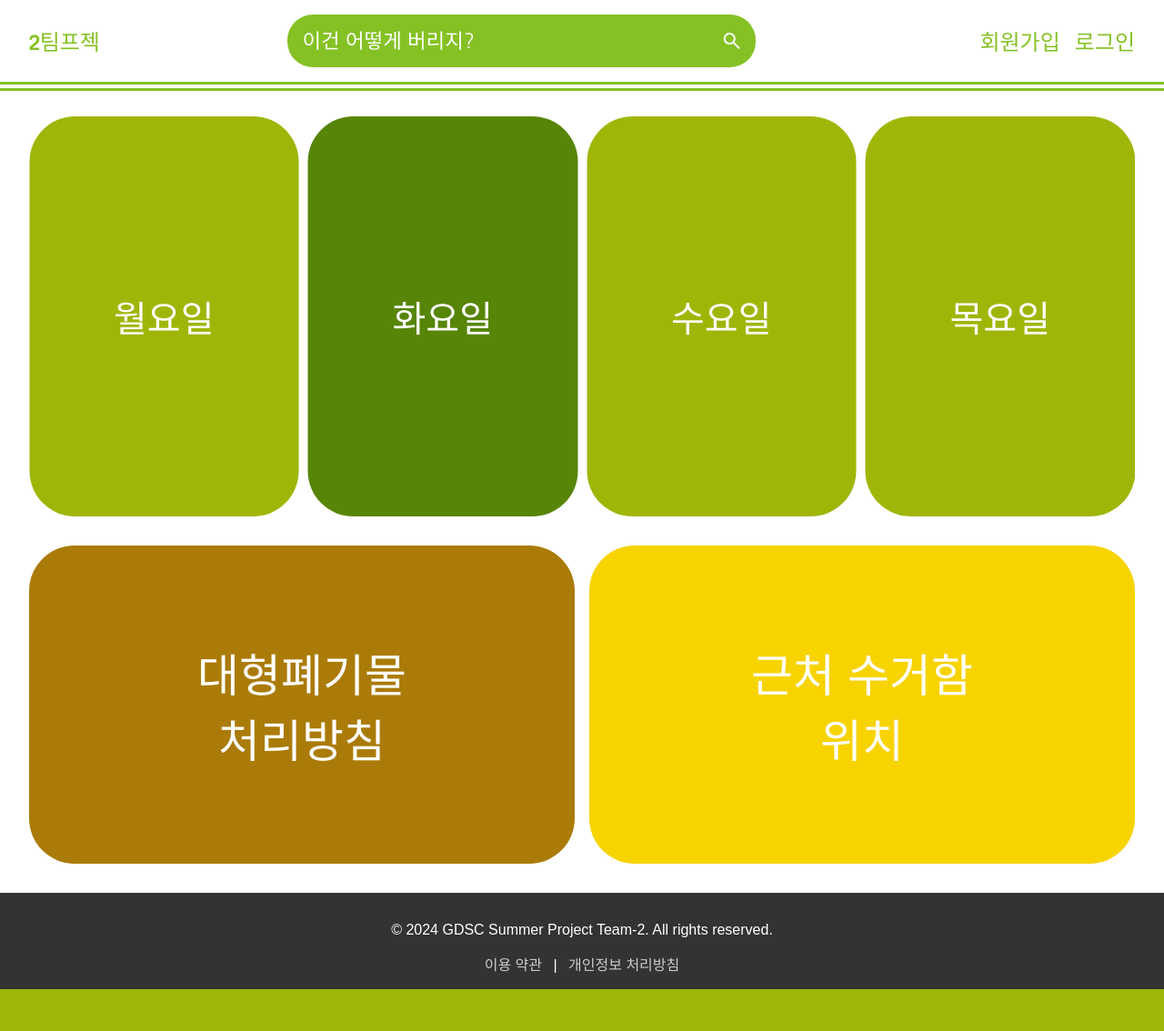
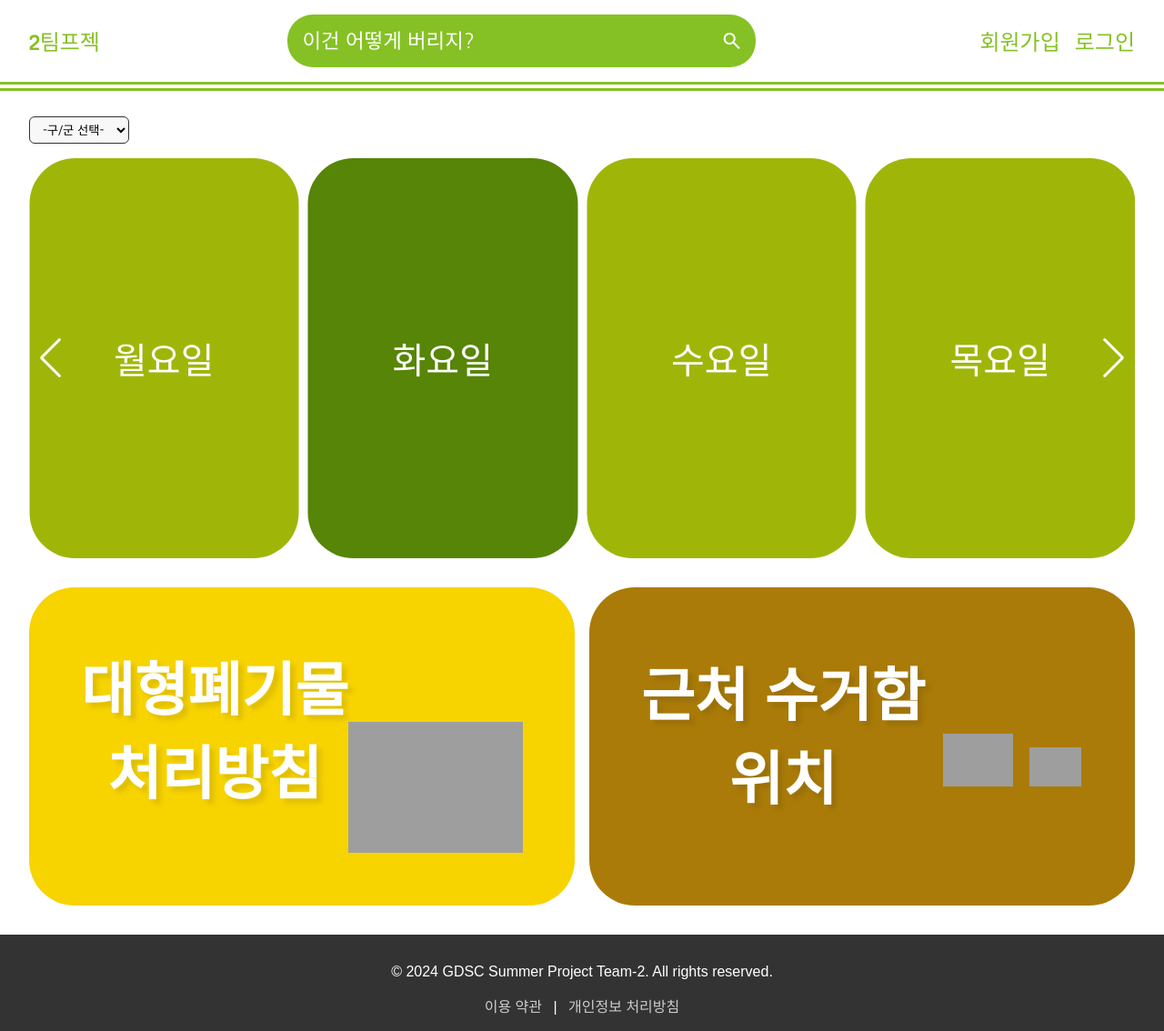
Before and after one commit to GDSC-DEU/2024-SummerProject_Team2, a FastAPI app: page / in a window 1280 px wide. Shown: the whole page at 91% size. Before the commit the page ends 1088 px from the top, so only its background shows below. Run offline with FastAPI, Linux system fonts and the light colour scheme; grey boxes are pictures that could not be loaded.

Commit message:
메인 화면 아이콘 추가
아이콘 추가, 회원가입 닉네임 입력창, 네이버 지도 API 위치 받아오는 동작 수행

```diff
--- a/backend/sql_app/static/css/style.css
+++ b/backend/sql_app/static/css/style.css
@@ -131,6 +131,30 @@ main {
   height: 100%;
 }
 
+/* Swiper 좌우 버튼 */
+.swiper-button-next,
+.swiper-button-prev {
+  color: #fff !important;
+}
+/*
+.swiper-button-next::after,
+.swiper-button-prev::after {
+  content: "";
+  width: 0;
+  height: 0;
+  border-style: solid;
+}
+
+.swiper-button-next::after {
+  border-width: 8px 0 8px 12px;
+  border-color: transparent transparent transparent green;
+}
+
+.swiper-button-prev::after {
+  border-width: 8px 12px 8px 0;
+  border-color: transparent green transparent transparent;
+} */
+
 /* 대형폐기물, 근처 수거함 */
 .contents .secondRow {
   width: 100%;
@@ -145,14 +169,43 @@ main {
   width: 100%;
   height: 100%;
   display: flex;
-  background-color: #aa7b08;
+  background-color: #f7d300;
   border-radius: 50px;
   text-align: center;
   align-items: center;
   justify-content: center;
   color: white;
-  font-size: 50px;
+  font-size: 5vw;
   cursor: pointer;
+}
+
+.nearText {
+  padding-left: 3%;
+  padding-bottom: 5%;
+  font-weight: bolder;
+  text-shadow: 5px 5px 5px #997009;
+}
+.overText {
+  padding-bottom: 7%;
+  font-weight: bolder;
+  text-shadow: 5px 5px 5px #dfbe04;
+}
+.imgWrapper {
+  width: 15vw;
+  padding-top: 7%;
+  padding-left: -5%;
+}
+.oversizeImg {
+  width: 15vw;
+  padding-top: 15%;
+}
+.battery1 {
+  width: 30%;
+  object-fit: contain;
+}
+.battery2 {
+  width: 40%;
+  object-fit: contain;
 }
 
 /* 근처 */
@@ -160,13 +213,13 @@ main {
   width: 100%;
   height: 100%;
   display: flex;
-  background-color: #f7d300;
+  background-color: #aa7b08;
   border-radius: 50px;
   text-align: center;
   align-items: center;
   justify-content: center;
   color: white;
-  font-size: 50px;
+  font-size: 5vw;
   cursor: pointer;
 }
 
--- a/backend/sql_app/template/main.html
+++ b/backend/sql_app/template/main.html
@@ -40,6 +40,27 @@
     </div>
     <main>
       <div class="contents">
+        <div class="region">
+          <select id="gugun" name="gugun">
+            <option value="">-구/군 선택-</option>
+            <option value="gangseo">강서구</option>
+            <option value="geumjeong">금정구</option>
+            <option value="nam">남구</option>
+            <option value="dong">동구</option>
+            <option value="dongnae">동래구</option>
+            <option value="busanjin">부산진구</option>
+            <option value="buk">북구</option>
+            <option value="sasang">사상구</option>
+            <option value="saha">사하구</option>
+            <option value="seo">서구</option>
+            <option value="suyeong">수영구</option>
+            <option value="yeonje">연제구</option>
+            <option value="yeongdo">영도구</option>
+            <option value="jung">중구</option>
+            <option value="haeundae">해운대구</option>
+            <option value="gijang">기장군</option>
+          </select>
+        </div>
         <div class="firstRow">
           <div id="daily" class="daily">
             <!-- Swiper -->
@@ -61,6 +82,9 @@
                 <div id="swiper-slide" class="swiper-slide">토요일</div>
               </div>
               <div class="swiper-pagination"></div>
+              <!-- 추가: 네비게이션 버튼 -->
+              <div class="swiper-button-next"></div>
+              <div class="swiper-button-prev"></div>
             </div>
 
             <!-- Swiper JS -->
@@ -93,6 +117,10 @@
                   spaceBetween: 10,
                   speed: 1000,
                   initialSlide: getInitialSlide(),
+                  navigation: {
+                    nextEl: ".swiper-button-next",
+                    prevEl: ".swiper-button-prev",
+                  },
                   breakpoints: {
                     1000: {
                       slidesPerView: 4,
@@ -113,10 +141,24 @@
             class="oversizedWaste"
             onclick="location.href='oversize_waste.html'"
           >
-            대형폐기물<br />처리방침
+            <div class="overText">대형폐기물<br />처리방침</div>
+            <img
+              class="oversizeImg"
+              src="https://blogger.googleusercontent.com/img/b/R29vZ2xl/AVvXsEhvfg1mwXX7EDIi1uc8l1Qcb6u2e8sVpFzSuTX-78sgi9IWdkJWKhXsyLdUSR6h3cCCT8G72fhAErVIezbGLuVKJgZ5n8plsIllzSCnqcObgPlNkT1oulVgqP1ZWqdaFyLH2lQGBH4XjK8/s800/sodai_gomi.png"
+            />
           </div>
           <div class="near" onclick="location.href='near.html'">
-            근처 수거함<br />위치
+            <div class="nearText">근처 수거함<br />위치</div>
+            <div class="imgWrapper">
+              <img
+                class="battery2"
+                src="https://blogger.googleusercontent.com/img/b/R29vZ2xl/AVvXsEh80HLM1R_zgX3BRk0ICBuvGrVP_C_Yuf8l2TFqVVmRxTioAlHy8FvcFRMqx4Z1PIuKucFcGiFhcwv9MfaIOIw5q9wCsAVAyYeN59o_J_FsTXH_ZnjBg_5WxC6676J9aCgZ03DfOKz_2K6g/s300/battery_tan1.png"
+              />
+              <img
+                class="battery1"
+                src="https://blogger.googleusercontent.com/img/b/R29vZ2xl/AVvXsEj0jdFgDMT1UNb4NLFZxPmM8TFbPnpMixuU8DgCwR-PJmawxrUsemRbFD8XBxrw1Qf9LyCEcI2KfSO6mu9XVXNbGyNWGREHJqhlMtbKZk5E9mKywB0dMZER1jE_qAqLw7Dwi6TIUnyQlDzw/s300/battery_tan4.png"
+              />
+            </div>
           </div>
         </div>
       </div>
--- a/backend/sql_app/template/sign_up.html
+++ b/backend/sql_app/template/sign_up.html
@@ -20,6 +20,7 @@
         <form method="post" action="서버의url" id="login-form">
           <!-- 나중에 action 통해 서버로 데이터 전송하고 redirection? 하는
           방향으로 -->
+          <input type="text" name="userName" placeholder="닉네임" />
           <input type="text" name="userName" placeholder="이메일" />
           <input type="password" name="userPassword" placeholder="비밀번호" />
           <input
```
Also changed, not shown: backend/sql_app/template/near.html (+78 -10 lines).
